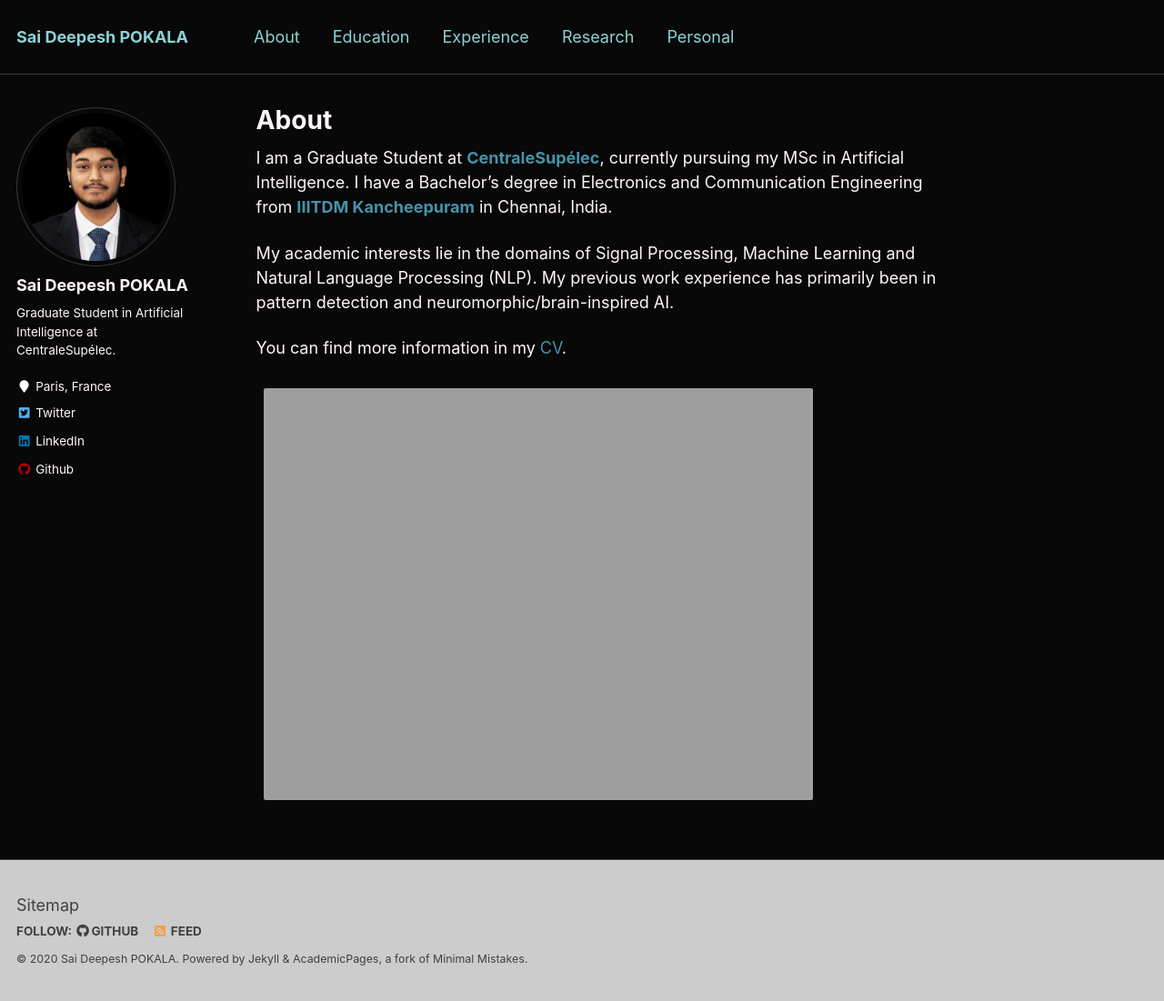
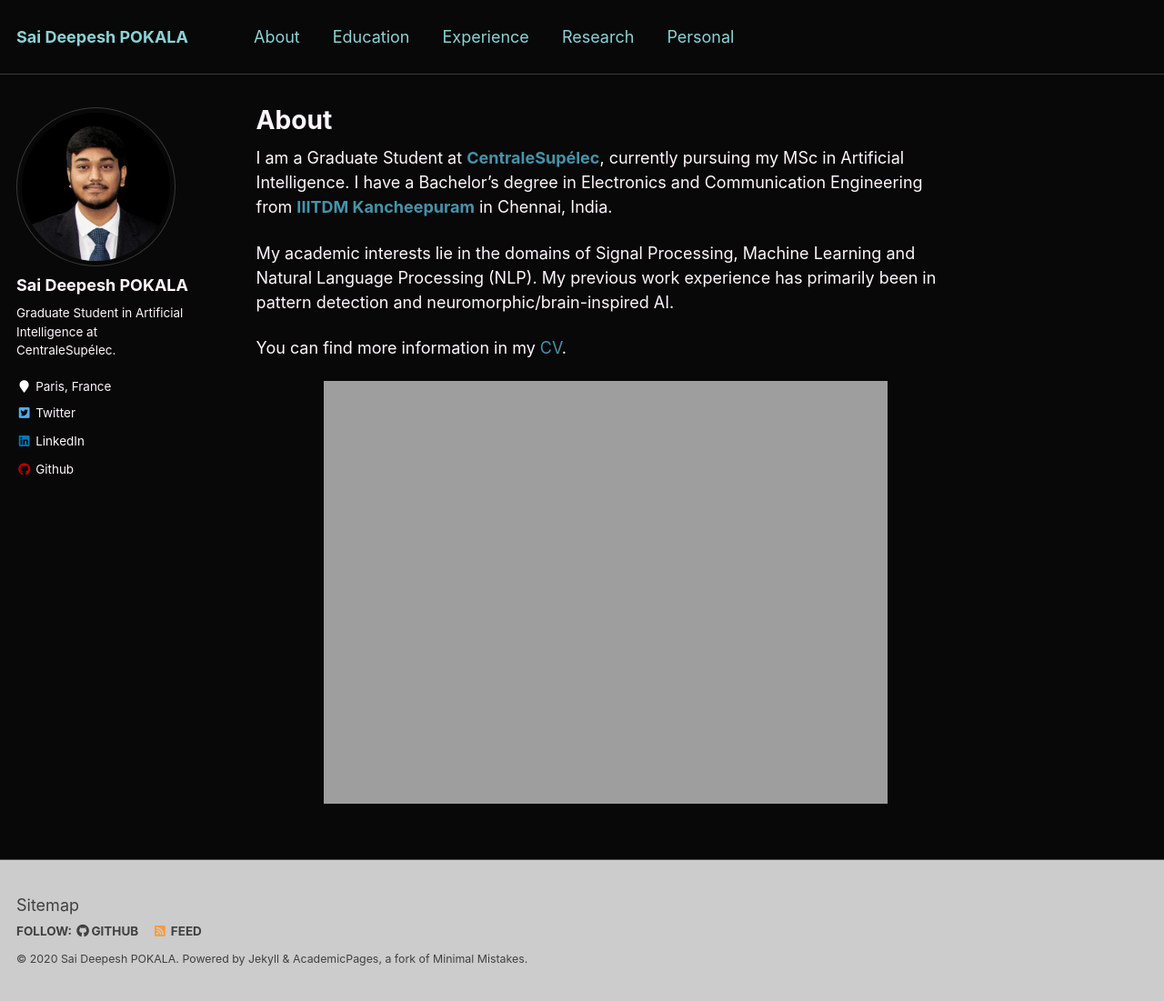
Before and after one commit to saideepesh/saideepesh.github.io, a Jekyll site: the page built from _pages/about.md, in a window 1280 px wide and 1101 px high. Shown: the whole window at 91% size. Built offline with Jekyll 4.4.1, drawn with Linux system fonts in a browser that asks for light colours.

Commit message:
centered image on about page

```diff
--- a/_pages/about.md
+++ b/_pages/about.md
@@ -14,4 +14,6 @@ My academic interests lie in the domains of Signal Processing, Machine Learning
 
 You can find more information in my [CV](https://saideepesh.github.io/files/PSD_CV_November_2020.pdf){:target="_blank" rel="noopener"}.
 
-<img align="middle" src="https://saideepesh.github.io/files/Deepesh_Prague.jpeg?raw=true" alt="Photo" style="width: 620px; border-radius: 10px; padding: 8px 8px 8px 8px"/>
+<p align="center">
+  <img width="620" height="620" src="https://saideepesh.github.io/files/Deepesh_Prague.jpeg?raw=true">
+</p>
```
